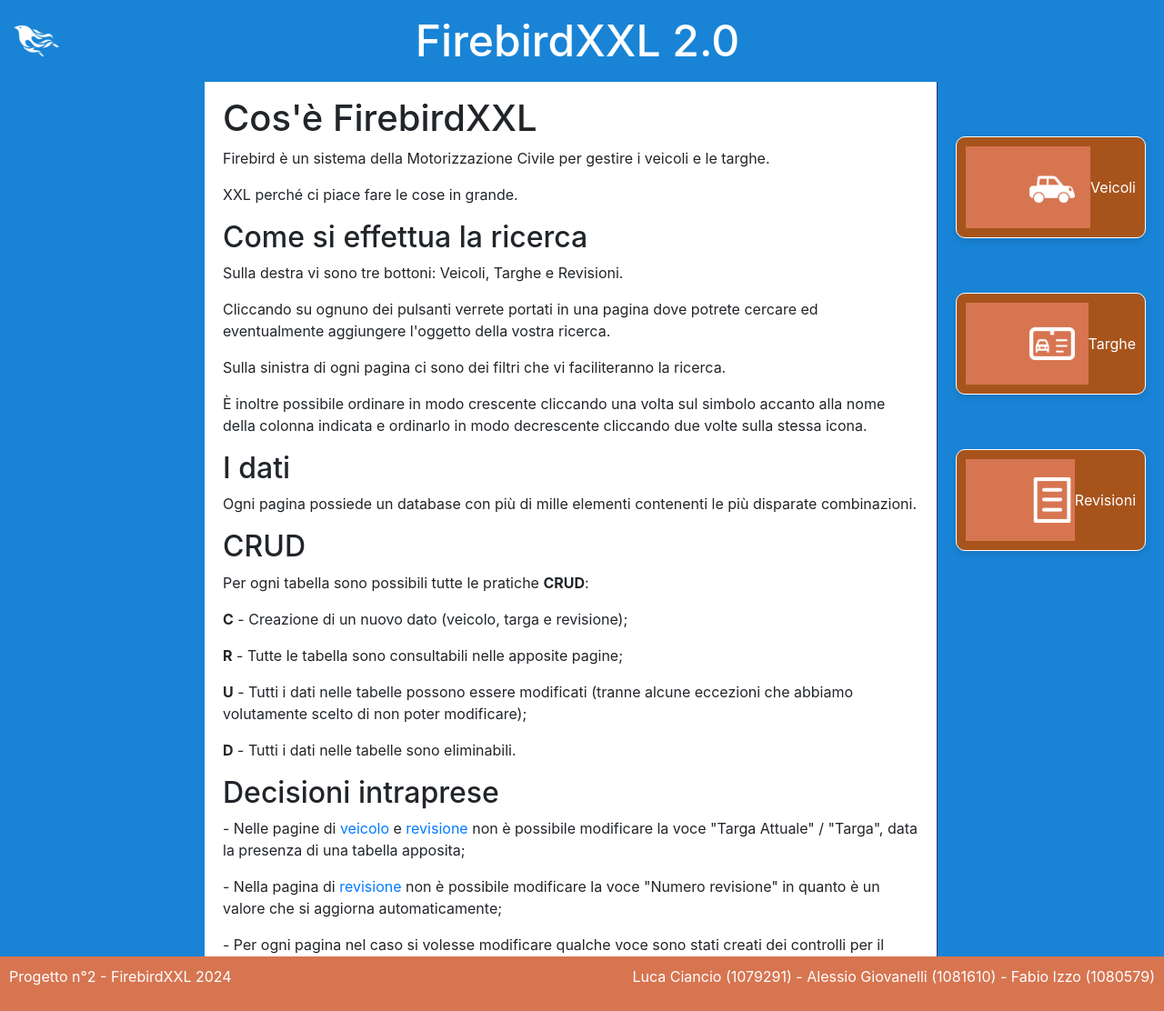
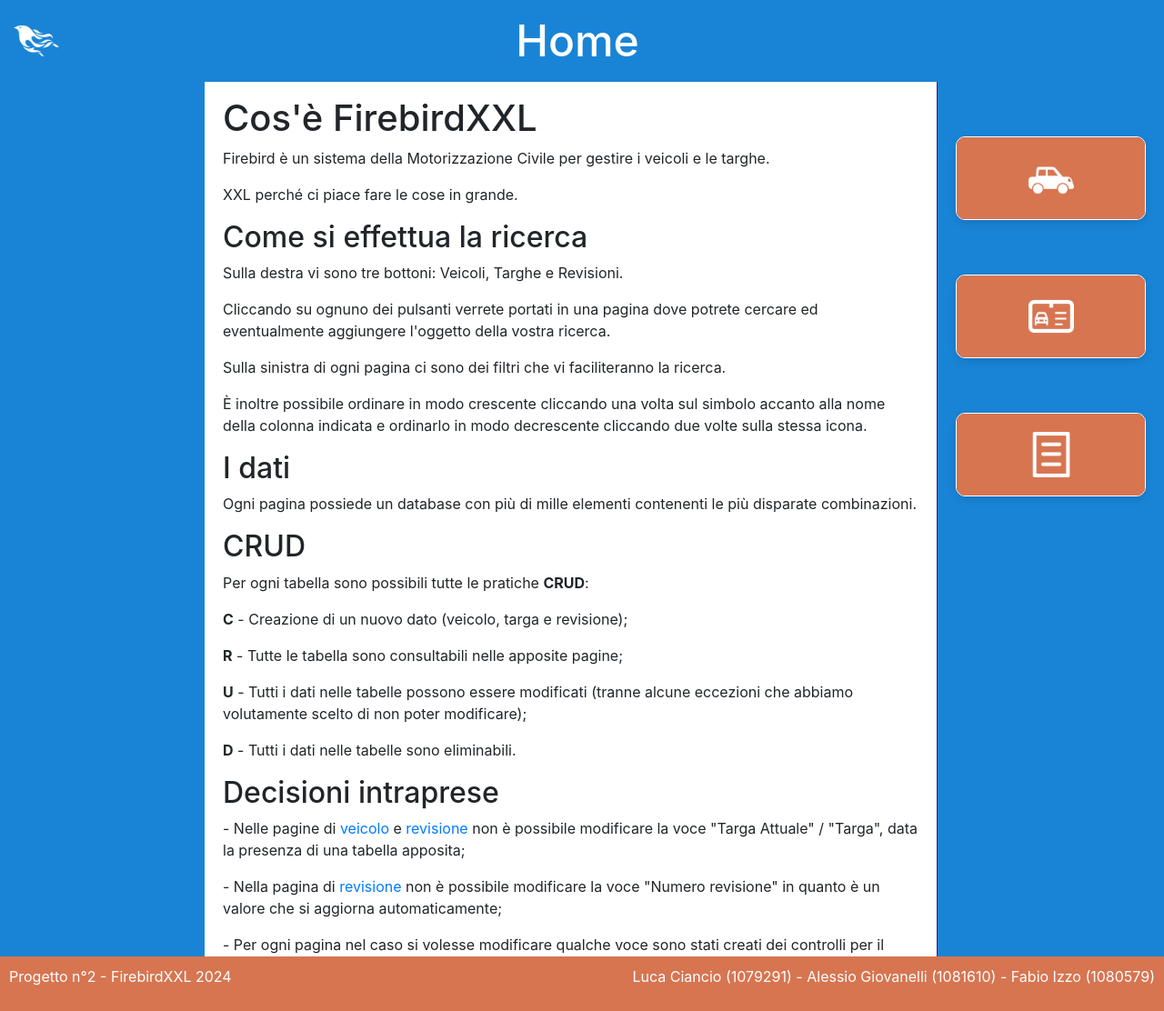
Before and after one commit to agiovanelli/FirebirdXXL, a Django app: page / in a window 1280 px wide. Shown: the whole page at 91% size. Run offline with Django 5.2, Linux system fonts and the light colour scheme; some libraries are stand-ins or nearby versions.

Commit message:
modifiche

```diff
--- a/hello/static/hello/css/style.css
+++ b/hello/static/hello/css/style.css
@@ -136,32 +135,6 @@ nav {
 
 nav .centrato h2 {
     color: white !important;
-}
-
-.link-bottone {
-    background: rgb(167, 84, 28) !important;
-    border: none;
-    cursor: pointer;
-    outline: none;
-    display: block;
-    width: 100%;
-    height: 100%;
-    text-align: center;
-    padding: 20px;
-    color: white !important;
-    transition: background-color 0.3s ease;
-    /* Transizione liscia */
-}
-
-.menu-item:hover .link-bottone {
-    background-color: #dc3545 !important;
-    /* Utilizza il rosso di Bootstrap */
-}
-
-.menu-item:hover,
-.menu-item:focus,
-.link-bottone:focus {
-    background-color: #dc3545;
 }
 
 .image-container {
@@ -179,44 +152,6 @@ nav .centrato h2 {
     text-align: center;
     padding: 20px;
     color: white !important;
-}
-
-.link-bottone {
-    background: rgb(215, 117, 81) !important;
-    border: none;
-    cursor: pointer;
-    outline: none;
-    display: block;
-    width: 100%;
-    height: 100%;
-    text-align: center;
-    padding: 20px;
-    color: white !important;
-    transition: background-color 0.3s ease;
-}
-
-.menu-item .dropdown-content {
-    display: none;
-    position: absolute;
-    background-color: #f9f9f9;
-    min-width: 120px;
-    box-shadow: 0 8px 16px 0 white;
-    z-index: 1;
-    top: 100%;
-    left: 50%;
-    transform: translateX(-50%);
-}
-
-.menu-item:hover .dropdown-content {
-    display: block;
-}
-
-.menu-item .dropdown-content span {
-    color: black;
-    padding: 5px 7px;
-    text-decoration: none;
-    display: block;
-    cursor: default;
 }
 
 .button:focus+.dropdown-content,
@@ -390,22 +325,52 @@ td.imgcentr a img {
 .elemento-menu {
     background: rgb(167, 84, 28);
     position: relative;
-    display: inline-block;
+    display: flex;
+    align-items: center;
+    justify-content: center;
     border: 1px solid white;
-    padding: 10px;
     margin-bottom: 10px;
     margin-top: 60px;
     text-align: center;
     cursor: pointer;
     border-radius: 10px;
     box-shadow: 0 4px 8px rgba(0, 0, 0, 0.1);
+    overflow: hidden;
+    /* Impedisce al contenuto di uscire dai limiti */
+}
+
+.link-bottone {
+    background-color: rgb(215, 117, 81);
+    color: white !important;
     display: flex;
     align-items: center;
     justify-content: center;
-    color: white;
+    width: 100%;
+    height: 100%;
+    text-align: center;
+    padding: 20px;
+    border: none;
+    cursor: pointer;
+    outline: none;
+    position: relative;
+    /* Impostato per garantire che l'hover funzioni correttamente */
+}
+
+.link-bottone:hover,
+.link-bottone:focus {
+    background-color: white;
+    /* Cambia il colore di sfondo al passaggio del mouse */
+}
+
+/* Aggiorna anche il colore di sfondo del contenitore dell'immagine */
+.link-bottone:hover .contenitore-immagine,
+.link-bottone:focus .contenitore-immagine {
+    background-color: white;
+    /* Colore di sfondo coordinato con il bottone */
 }
 
 .contenitore-immagine {
+    background-color: rgb(215, 117, 81);
     position: relative;
     width: 50px;
     height: 50px;
@@ -416,14 +381,15 @@ td.imgcentr a img {
 
 .cambio-immagine {
     position: relative;
-    width: 50px;
-    height: 50px;
+    width: 100%;
+    height: 100%;
 }
 
 .cambio-immagine img {
     position: absolute;
-    top: 0;
-    left: 50px;
+    top: 50%;
+    left: 50%;
+    transform: translate(-50%, -50%);
 }
 
 .cambio-immagine .img-hover {
--- a/hello/templates/hello/home.html
+++ b/hello/templates/hello/home.html
@@ -1,5 +1,5 @@
 <!DOCTYPE html>
-<html lang="it">
+<html lang="en">
 
 <head>
     <meta charset="UTF-8">
@@ -10,16 +10,15 @@
     {% load static %}
     <link rel="stylesheet" href="https://stackpath.bootstrapcdn.com/bootstrap/4.5.2/css/bootstrap.min.css">
     <link rel="stylesheet" href="{% static 'hello/css/style.css' %}">
-    <link rel="stylesheet" href="https://cdn.jsdelivr.net/npm/sweetalert2@11/dist/sweetalert2.min.css">
     <script src="https://code.jquery.com/jquery-3.5.1.slim.min.js"></script>
     <script src="https://cdn.jsdelivr.net/npm/@popperjs/core@2.5.4/dist/umd/popper.min.js"></script>
     <script src="https://stackpath.bootstrapcdn.com/bootstrap/4.5.2/js/bootstrap.min.js"></script>
-    <script src="https://cdn.jsdelivr.net/npm/sweetalert2@11/dist/sweetalert2.all.min.js"></script>
+    <script src="https://cdn.jsdelivr.net/npm/sweetalert2@11"></script>
 </head>
 
 <body class="d-flex flex-column min-vh-100 bg-white overflow-auto">
     <header class="text-white text-center py-3"
-        style="background-color: rgb(25, 132, 214); position: relative; z-index: 1000;">
+        style="position: relative; z-index: 1000; background-color: rgb(25, 132, 214);">
         <div class="container">
             <div class="d-flex justify-content-between align-items-center">
                 <div id="cambiologo" class="d-inline-block" style="margin-left: -70px;">
@@ -30,20 +29,22 @@
                             id="hover">
                     </a>
                 </div>
-                <h1 class="titolo">FirebirdXXL 2.0</h1>
+                <h1 class="titolo">Home</h1>
             </div>
         </div>
     </header>
 
     <div id="filtro" style="background-color: rgb(25, 132, 214);">
-        <div>
-            <!-- Contenuto del div -->
+        <div class="centrato">
+            <form>
+            </form>
         </div>
     </div>
 
-    <nav>
+    <nav style="background-color: rgb(25, 132, 214);">
         <div class="centrato">
-            <div class="elemento-menu">
+            <!-- Primo elemento del menu -->
+            <div class="elemento-menu dropdown">
                 <a href="{% url 'veicolo' %}" class="link-bottone">
                     <div class="contenitore-immagine">
                         <div class="cambio-immagine">
@@ -54,11 +55,13 @@
                         </div>
                     </div>
                 </a>
-                <div class="menu-dropdown">
-                    <span>Veicoli</span>
+                <div class="dropdown-menu p-2 text-center">
+                    <a class="dropdown-item" href="#">Veicoli</a>
                 </div>
             </div>
-            <div class="elemento-menu">
+
+            <!-- Secondo elemento del menu -->
+            <div class="elemento-menu dropdown">
                 <a href="{% url 'targa' %}" class="link-bottone">
                     <div class="contenitore-immagine">
                         <div class="cambio-immagine">
@@ -69,11 +72,14 @@
                         </div>
                     </div>
                 </a>
-                <div class="menu-dropdown">
-                    <span>Targhe</span>
+                <div class="dropdown-menu p-2 text-center">
+                    <a class="dropdown-item" href="#">Targhe</a>
                 </div>
             </div>
-            <div class="elemento-menu">
+
+
+            <!-- Terzo elemento del menu -->
+            <div class="elemento-menu dropdown">
                 <a href="{% url 'revisione' %}" class="link-bottone">
                     <div class="contenitore-immagine">
                         <div class="cambio-immagine">
@@ -84,8 +90,8 @@
                         </div>
                     </div>
                 </a>
-                <div class="menu-dropdown">
-                    <span>Revisioni</span>
+                <div class="dropdown-menu p-2 text-center">
+                    <a class="dropdown-item" href="#">Revisioni</a>
                 </div>
             </div>
         </div>
@@ -126,7 +132,10 @@
                 inserimento (logico) delle modifiche.</p>
         </div>
 
+
+        <!-- Footer -->
         {% include './footer.html' %}
+
 </body>
 
 </html>
```
Also changed, not shown: other parts of hello/static/hello/css/style.css (+28 -3 lines), hello/templates/hello/aggiungi.html (+21 -13 lines), hello/templates/hello/revisione.html (+19 -12 lines), hello/templates/hello/targa.html (+17 -11 lines), hello/templates/hello/veicolo.html (+17 -11 lines).
